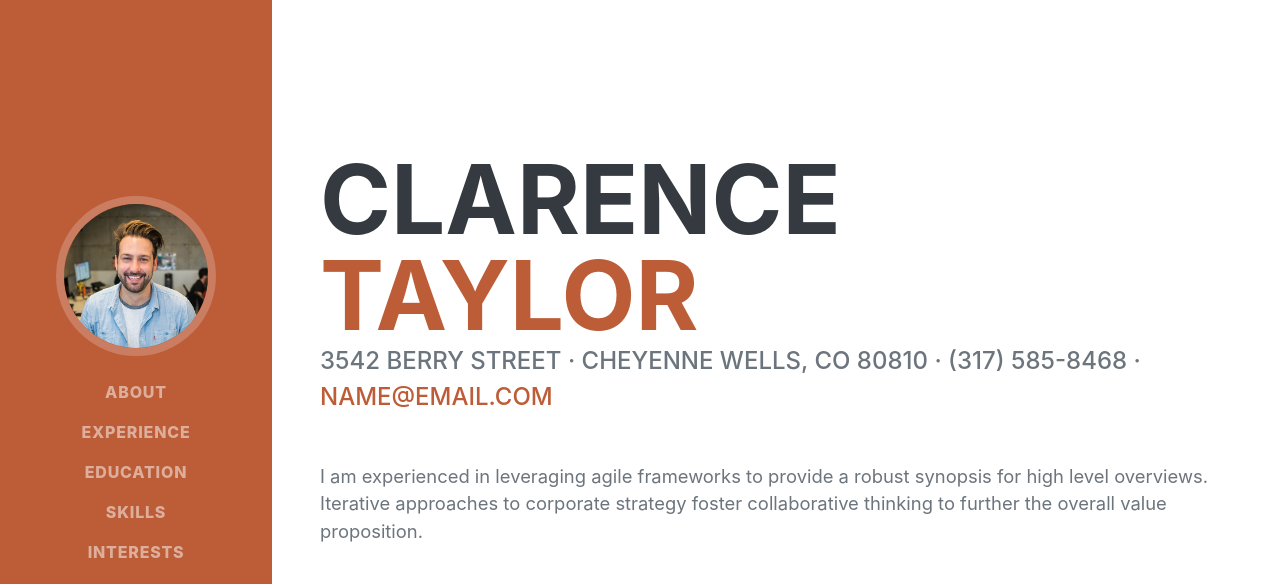
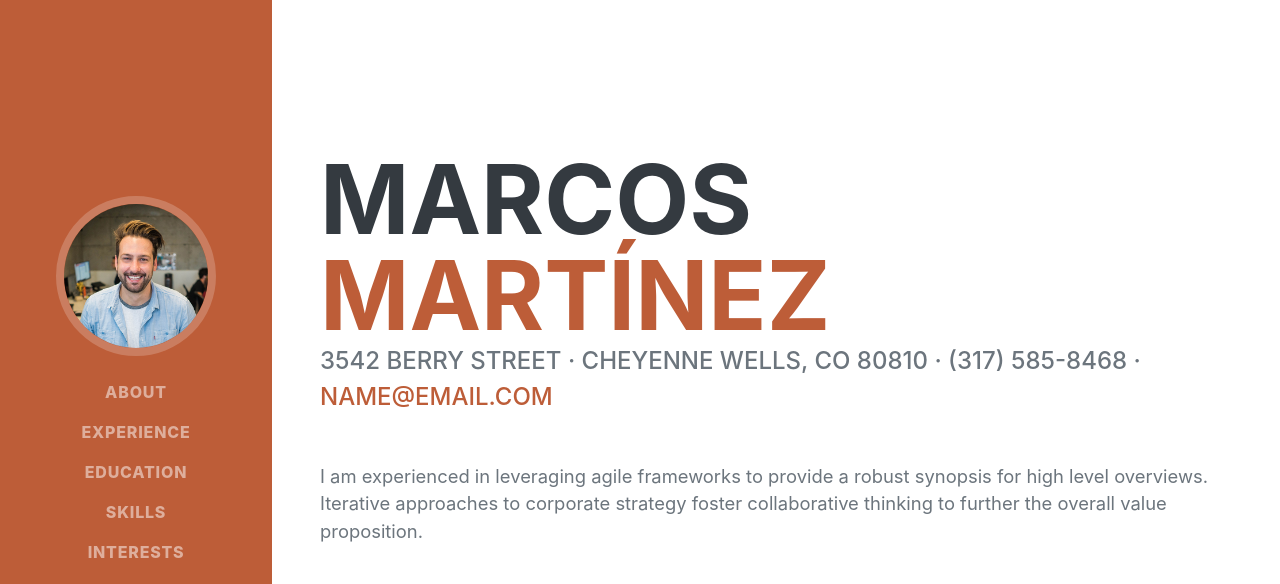
Before and after one commit to MarcosMartinezMartinez/Actividad-entornos, a plain HTML site: page index.html in a window 1280 px wide. Shown: the top 584 px of the page. Drawn offline with nearby package versions, Linux system fonts and the light colour scheme; a web font is replaced by a local one.

Commit message:
modifico h1

```diff
--- a/index.html
+++ b/index.html
@@ -40,8 +40,8 @@
             <section class="resume-section" id="about">
                 <div class="resume-section-content">
                     <h1 class="mb-0">
-                        Clarence
-                        <span class="text-primary">Taylor</span>
+                        Marcos
+                        <span class="text-primary">Martínez</span>
                     </h1>
                     <div class="subheading mb-5">
                         3542 Berry Street · Cheyenne Wells, CO 80810 · (317) 585-8468 ·
```
